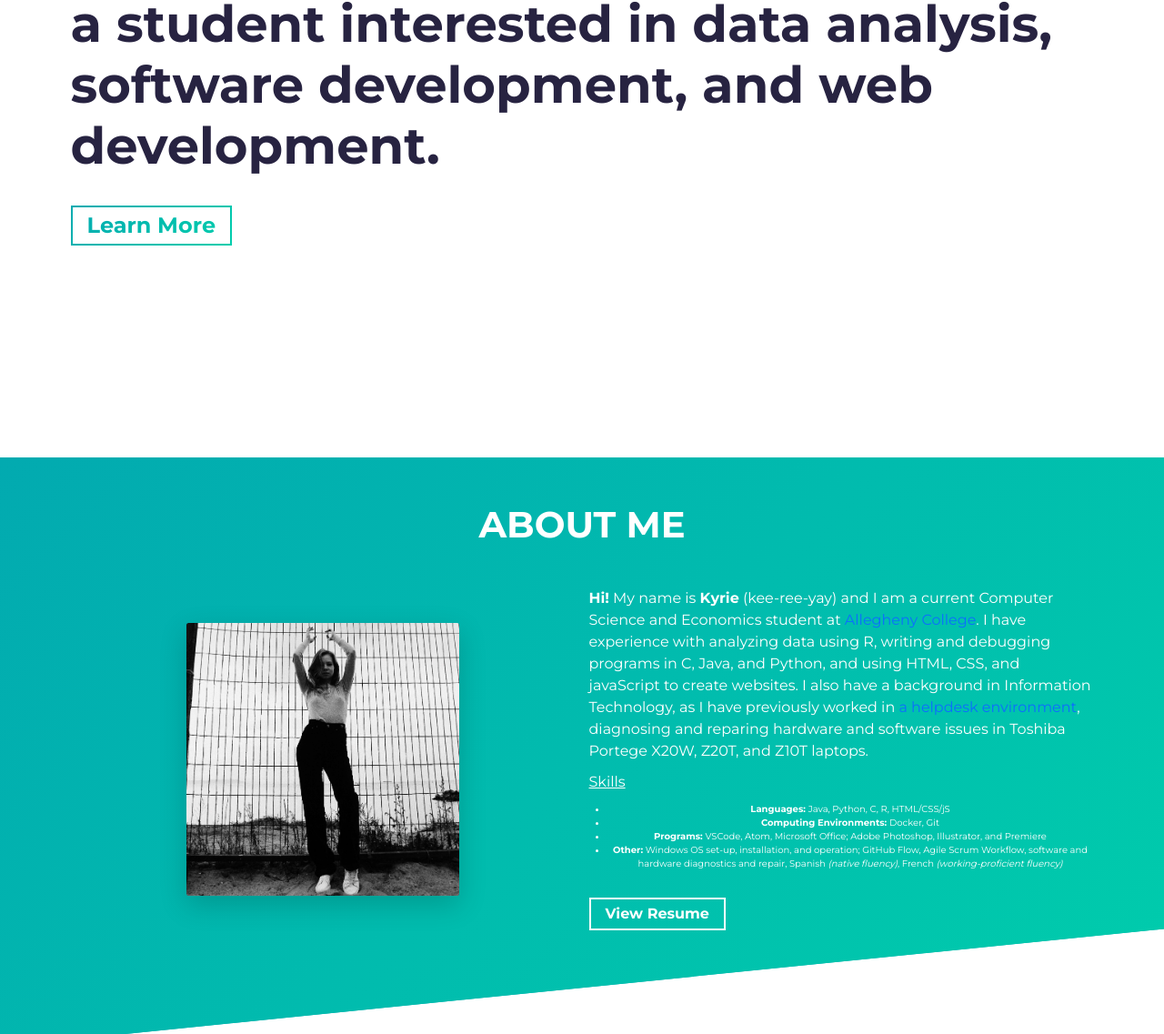
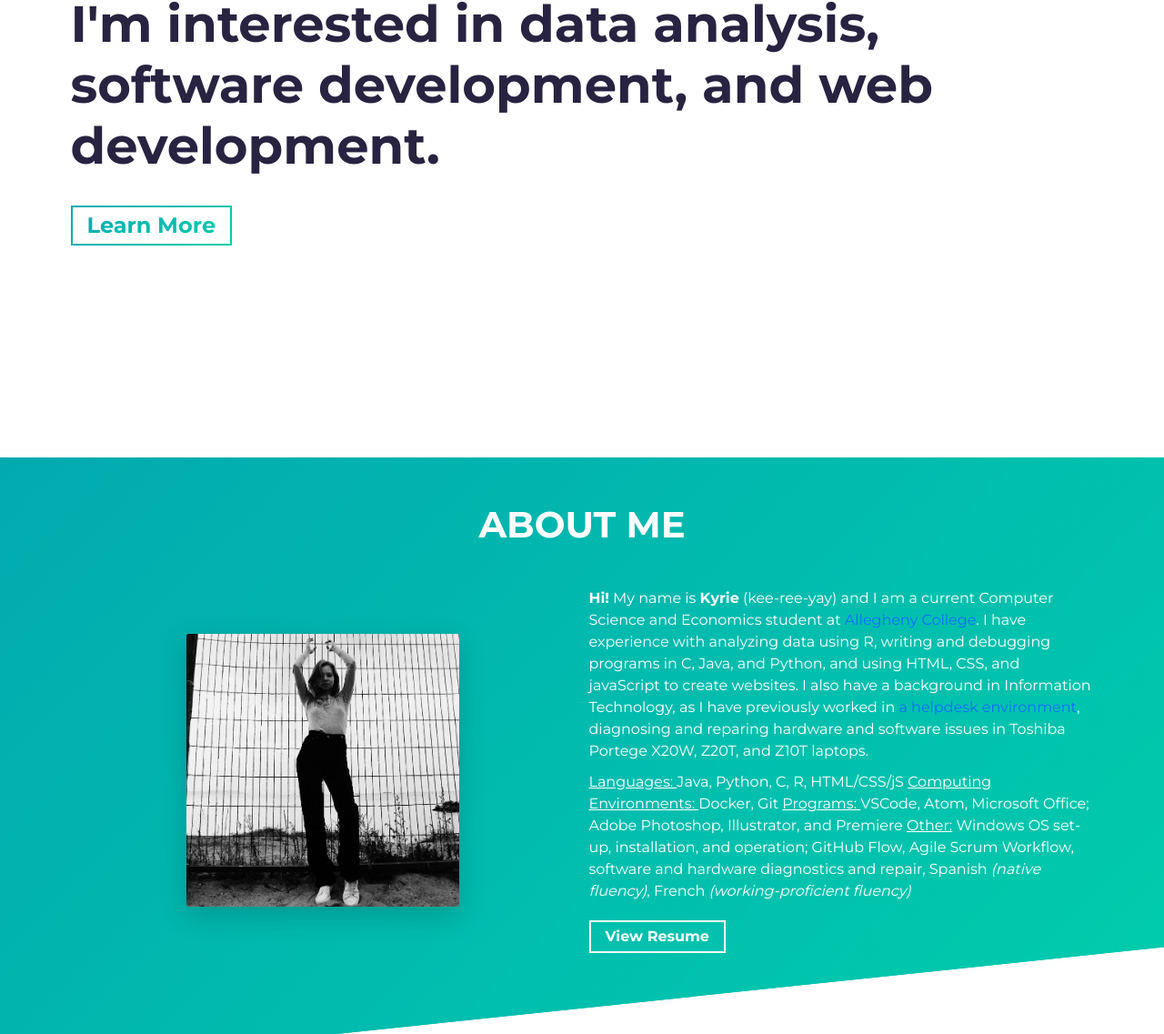
Before and after one commit to donizk/personalSite-1, a website built with Parcel: page src/index.html in a window 1280 px wide. Shown: the part 297-1434 px from the top of the page at 91% size. Built offline with nearby package versions, Linux system fonts and the light colour scheme.

Commit message:
let's seeeee

```diff
--- a/src/index.html
+++ b/src/index.html
@@ -46,9 +46,9 @@
     <section id="hero" class="jumbotron">
       <div class="container">
         <h1 class="hero-title load-hidden">
-          Hi, my name is <span class="text-color-main">Kyrie Doniz</span>
+          Hi, my name is <span class="text-color-main">Kyrie Doniz</span> &
           <br />
-          a student interested in data analysis, software development, and web development.
+          I'm interested in data analysis, software development, and web development.
         </h1>
         <p class="hero-cta load-hidden">
           <a rel="noreferrer" class="cta-btn cta-btn--hero" href="#about"
@@ -84,13 +84,10 @@
 								I also have a background in Information Technology, as I have previously worked in <a href = "https://www.duchesne.org/academics/technology/cave">a helpdesk environment</a>, diagnosing and reparing hardware and software issues in Toshiba Portege X20W, Z20T, and Z10T laptops.
               </p>
               <p class="about-wrapper__info-text">
-                <u>Skills</u>
-                <ul>
-                  <li><b>Languages: </b>Java, Python, C, R, HTML/CSS/jS</li>
-									<li><b>Computing Environments: </b>Docker, Git</li>
-									<li><b>Programs: </b>VSCode, Atom, Microsoft Office; Adobe Photoshop, Illustrator, and Premiere</li>
-									<li><b>Other:</b> Windows OS set-up, installation, and operation; GitHub Flow, Agile Scrum Workflow, software and hardware diagnostics and repair, Spanish <i>(native fluency)</i>, French <i>(working-proficient fluency)</i></li>
-                </ul>
+                <u>Languages: </u>Java, Python, C, R, HTML/CSS/jS
+								<u>Computing Environments: </u>Docker, Git
+								<u>Programs: </u>VSCode, Atom, Microsoft Office; Adobe Photoshop, Illustrator, and Premiere
+								<u>Other:</u> Windows OS set-up, installation, and operation; GitHub Flow, Agile Scrum Workflow, software and hardware diagnostics and repair, Spanish <i>(native fluency)</i>, French <i>(working-proficient fluency)</i>
               </p>
               <span class="d-flex mt-3">
                 <a
```
